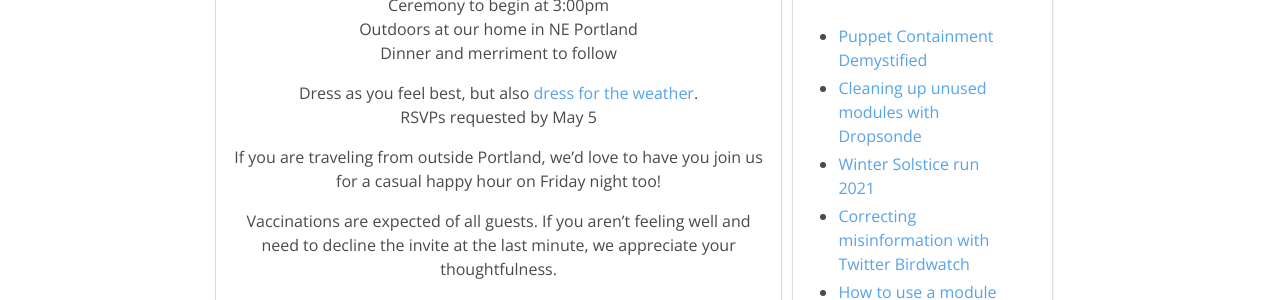
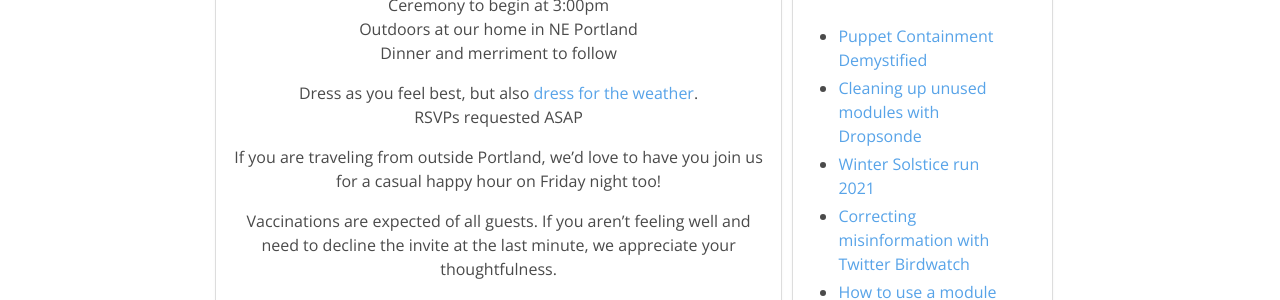
Before and after one commit to binford2k/binford2k.com, a Jekyll site: the page built from wedding.md, in a window 1280 px wide. Shown: the part 383-683 px from the top of the page. Built offline with Jekyll 4.4.1, drawn with Linux system fonts in a browser that asks for light colours.

Commit message:
Update wedding.md

```diff
--- a/wedding.md
+++ b/wedding.md
@@ -20,7 +20,7 @@ Outdoors at our home in NE Portland<br />
 Dinner and merriment to follow<br />
 
 Dress as you feel best, but also [dress for the weather](https://www.wunderground.com/calendar/us/or/portland/KPDX/date/2023-6).<br />
-RSVPs requested by May 5
+RSVPs requested ASAP
 
 If you are traveling from outside Portland, we’d love to have you join us for a casual happy hour on Friday night too!
 
```
